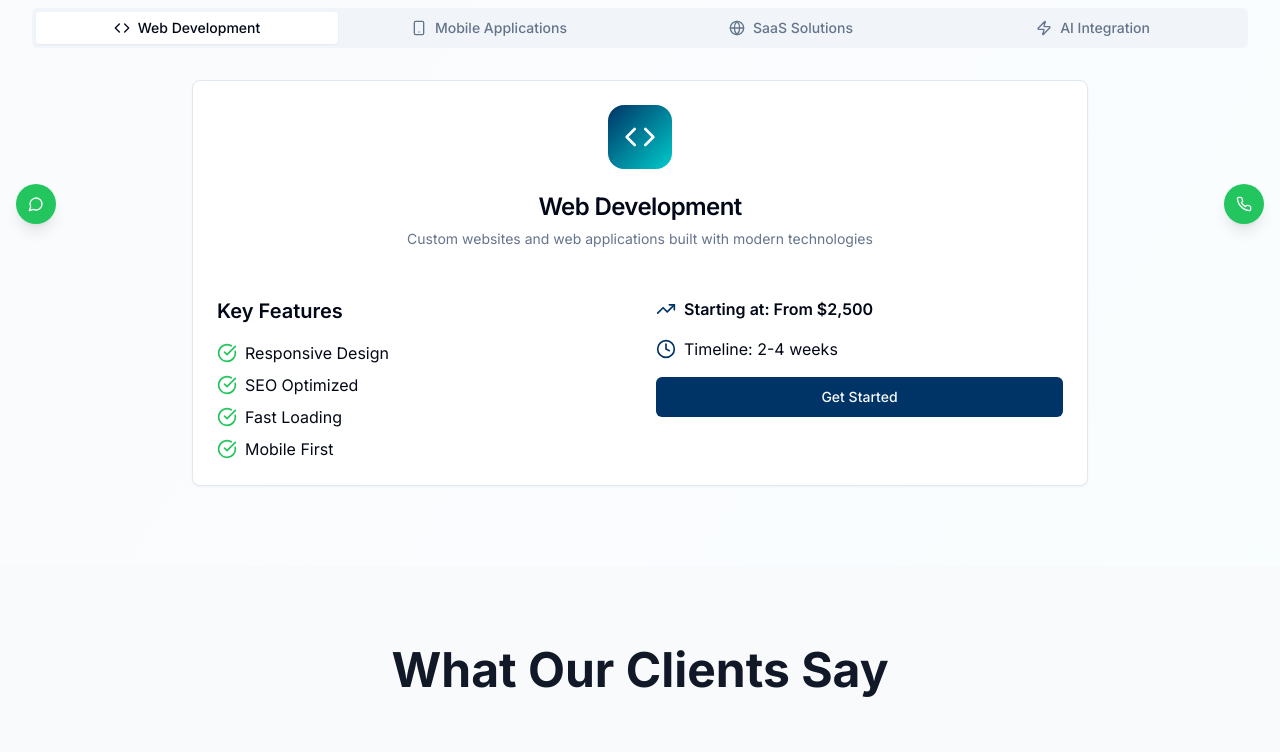
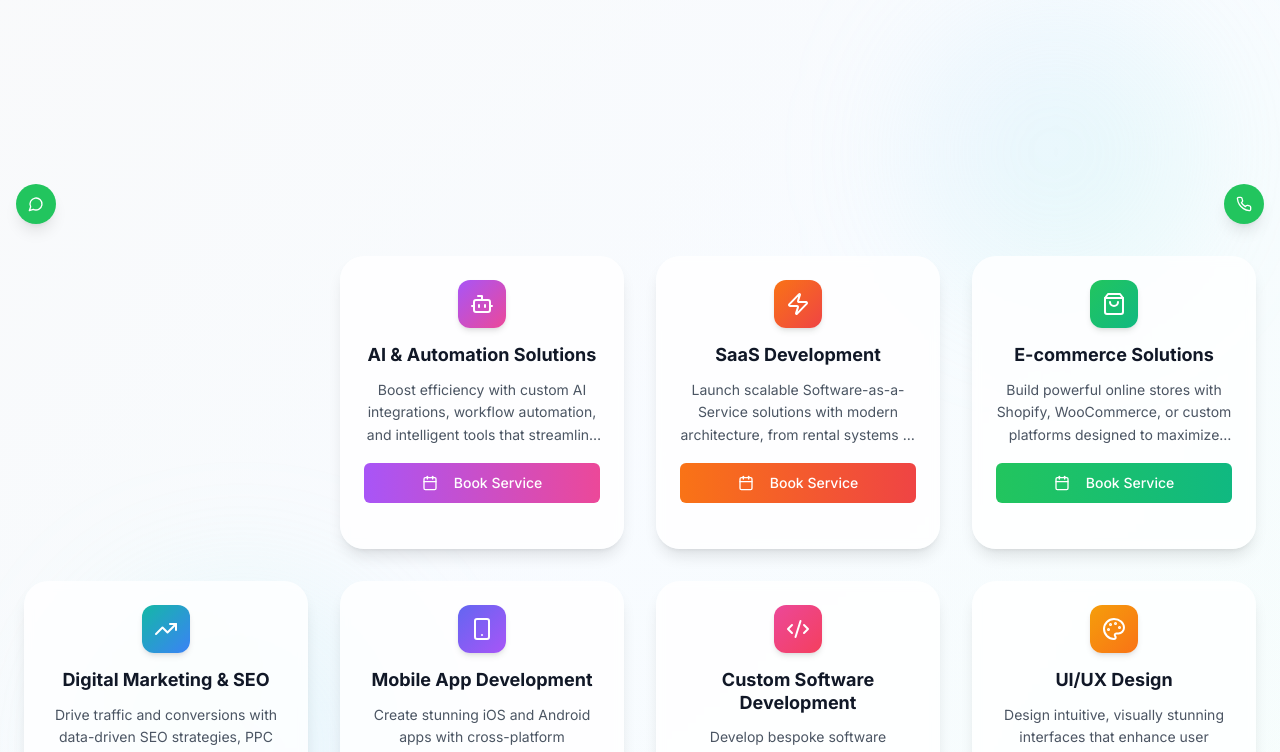
Before and after one commit to trader2544/Telvix, a React (Vite) app: page /services in a window 1280 px wide. Shown: the part 560-1312 px from the top of the page. Built offline with nearby package versions, Linux system fonts and the light colour scheme.

Commit message:
Revert service page design
Reverts the service page to its previous design, without affecting other pages.

```diff
--- a/src/pages/Services.tsx
+++ b/src/pages/Services.tsx
@@ -1,69 +1,68 @@
 
-import { useState, useEffect } from 'react';
-import { Card, CardContent, CardDescription, CardHeader, CardTitle } from '@/components/ui/card';
-import { Badge } from '@/components/ui/badge';
+import { Card, CardContent } from '@/components/ui/card';
 import { Button } from '@/components/ui/button';
-import { Tabs, TabsContent, TabsList, TabsTrigger } from '@/components/ui/tabs';
-import { Code, Smartphone, Globe, Zap, Shield, TrendingUp, Users, Star, Clock, CheckCircle } from 'lucide-react';
+import { useNavigate } from 'react-router-dom';
+import { Globe, Bot, Zap, ShoppingBag, TrendingUp, Smartphone, Code2, Palette, Calendar } from 'lucide-react';
 import Header from '@/components/Header';
 import Footer from '@/components/Footer';
 
 const Services = () => {
-  const [selectedService, setSelectedService] = useState('web-development');
+  const navigate = useNavigate();
 
   const services = [
     {
-      id: 'web-development',
-      title: 'Web Development',
-      icon: Code,
-      description: 'Custom websites and web applications built with modern technologies',
-      features: ['Responsive Design', 'SEO Optimized', 'Fast Loading', 'Mobile First'],
-      price: 'From $2,500',
-      duration: '2-4 weeks'
+      icon: Globe,
+      title: "Web Design & Development",
+      description: "Craft responsive, high-performance websites using modern frameworks like React and WordPress for exceptional user experiences.",
+      gradient: "from-blue-500 to-cyan-500"
     },
     {
-      id: 'mobile-apps',
-      title: 'Mobile Applications',
-      icon: Smartphone,
-      description: 'Native and cross-platform mobile apps for iOS and Android',
-      features: ['Cross Platform', 'Native Performance', 'App Store Ready', 'Push Notifications'],
-      price: 'From $5,000',
-      duration: '4-8 weeks'
+      icon: Bot,
+      title: "AI & Automation Solutions",
+      description: "Boost efficiency with custom AI integrations, workflow automation, and intelligent tools that streamline your business processes.",
+      gradient: "from-purple-500 to-pink-500"
     },
     {
-      id: 'saas-solutions',
-      title: 'SaaS Solutions',
-      icon: Globe,
-      description: 'Scalable software-as-a-service platforms and applications',
-      features: ['Cloud Infrastructure', 'User Management', 'Payment Integration', 'Analytics'],
-      price: 'From $10,000',
-      duration: '8-16 weeks'
+      icon: Zap,
+      title: "SaaS Development",
+      description: "Launch scalable Software-as-a-Service solutions with modern architecture, from rental systems to enterprise platforms.",
+      gradient: "from-orange-500 to-red-500"
     },
     {
-      id: 'ai-integration',
-      title: 'AI Integration',
-      icon: Zap,
-      description: 'Artificial intelligence and machine learning solutions',
-      features: ['Custom AI Models', 'API Integration', 'Data Processing', 'Automation'],
-      price: 'From $7,500',
-      duration: '6-12 weeks'
+      icon: ShoppingBag,
+      title: "E-commerce Solutions",
+      description: "Build powerful online stores with Shopify, WooCommerce, or custom platforms designed to maximize sales and engagement.",
+      gradient: "from-green-500 to-emerald-500"
+    },
+    {
+      icon: TrendingUp,
+      title: "Digital Marketing & SEO",
+      description: "Drive traffic and conversions with data-driven SEO strategies, PPC campaigns, and comprehensive digital marketing.",
+      gradient: "from-teal-500 to-blue-500"
+    },
+    {
+      icon: Smartphone,
+      title: "Mobile App Development",
+      description: "Create stunning iOS and Android apps with cross-platform frameworks like Flutter and React Native for maximum reach.",
+      gradient: "from-indigo-500 to-purple-500"
+    },
+    {
+      icon: Code2,
+      title: "Custom Software Development",
+      description: "Develop bespoke software solutions tailored to your unique business requirements and operational workflows.",
+      gradient: "from-pink-500 to-rose-500"
+    },
+    {
+      icon: Palette,
+      title: "UI/UX Design",
+      description: "Design intuitive, visually stunning interfaces that enhance user satisfaction, engagement, and brand recognition.",
+      gradient: "from-amber-500 to-orange-500"
     }
   ];
 
-  const testimonials = [
-    {
-      name: "Sarah Johnson",
-      company: "TechStart Inc",
-      rating: 5,
-      comment: "Exceptional work on our web platform. The team delivered beyond expectations."
-    },
-    {
-      name: "Michael Chen",
-      company: "Digital Ventures",
-      rating: 5,
-      comment: "Professional, timely, and innovative. Our mobile app exceeded all our goals."
-    }
-  ];
+  const handleBookService = (serviceName: string) => {
+    navigate(`/quote?service=${encodeURIComponent(serviceName)}`);
+  };
 
   return (
     <div className="min-h-screen bg-gradient-to-br from-gray-50 via-blue-50/30 to-teal-50/50">
@@ -87,95 +86,60 @@ const Services = () => {
         </section>
 
         {/* Services Section */}
-        <section className="py-20">
-          <div className="container mx-auto px-4 sm:px-6 lg:px-8">
-            <Tabs value={selectedService} onValueChange={setSelectedService} className="w-full">
-              <TabsList className="grid w-full grid-cols-2 lg:grid-cols-4 mb-8">
-                {services.map((service) => {
-                  const IconComponent = service.icon;
-                  return (
-                    <TabsTrigger key={service.id} value={service.id} className="flex items-center gap-2">
-                      <IconComponent className="w-4 h-4" />
-                      <span className="hidden sm:inline">{service.title}</span>
-                    </TabsTrigger>
-                  );
-                })}
-              </TabsList>
+        <section className="py-20 bg-gradient-to-br from-gray-50 via-blue-50/20 to-teal-50/30 relative overflow-hidden">
+          {/* Background Elements */}
+          <div className="absolute top-20 right-20 w-32 h-32 md:w-72 md:h-72 bg-gradient-to-br from-blue-200/20 to-teal-200/20 rounded-full blur-3xl animate-float"></div>
+          <div className="absolute bottom-20 left-20 w-32 h-32 md:w-80 md:h-80 bg-gradient-to-br from-teal-200/20 to-blue-200/20 rounded-full blur-3xl animate-float" style={{animationDelay: '3s'}}></div>
 
-              {services.map((service) => {
+          <div className="container mx-auto px-3 sm:px-4 lg:px-6 relative z-10">
+            <div className="text-center mb-6 md:mb-12 animate-fade-in">
+              <div className="inline-flex items-center justify-center w-12 h-12 md:w-16 md:h-16 bg-gradient-to-br from-primary to-accent rounded-2xl mb-3 md:mb-4 shadow-lg">
+                <Code2 className="w-6 h-6 md:w-8 md:h-8 text-white" />
+              </div>
+              <h2 className="text-2xl md:text-5xl font-bold text-gray-900 mb-3 md:mb-4">
+                All Digital Services <span className="bg-gradient-to-r from-primary to-accent bg-clip-text text-transparent">Under One Roof</span>
+              </h2>
+              <p className="text-sm md:text-lg text-gray-600 max-w-3xl mx-auto">
+                From concept to launch, we provide comprehensive digital solutions that drive growth and innovation for your business.
+              </p>
+            </div>
+
+            {/* Service Cards Grid */}
+            <div className="grid grid-cols-1 md:grid-cols-2 lg:grid-cols-3 xl:grid-cols-4 gap-6 md:gap-8 mb-12">
+              {services.map((service, index) => {
                 const IconComponent = service.icon;
                 return (
-                  <TabsContent key={service.id} value={service.id}>
-                    <Card className="max-w-4xl mx-auto">
-                      <CardHeader className="text-center">
-                        <div className="flex justify-center mb-4">
-                          <div className="p-4 bg-gradient-to-br from-primary to-accent rounded-2xl">
-                            <IconComponent className="w-8 h-8 text-white" />
-                          </div>
+                  <Card
+                    key={index}
+                    className="group relative bg-white/80 backdrop-blur-sm border-0 shadow-lg hover:shadow-xl transition-all duration-300 transform hover:-translate-y-3 rounded-3xl overflow-hidden animate-slide-up"
+                    style={{ animationDelay: `${index * 0.1}s` }}
+                  >
+                    {/* Gradient Border Effect */}
+                    <div className={`absolute inset-0 bg-gradient-to-br ${service.gradient} opacity-0 group-hover:opacity-10 transition-opacity duration-500 rounded-3xl`}></div>
+
+                    <CardContent className="relative p-6">
+                      <div className="mb-4 group-hover:scale-110 transition-transform duration-300 flex justify-center">
+                        <div className={`w-12 h-12 bg-gradient-to-br ${service.gradient} rounded-xl flex items-center justify-center shadow-md`}>
+                          <IconComponent className="w-6 h-6 text-white" />
                         </div>
-                        <CardTitle className="text-3xl">{service.title}</CardTitle>
-                        <CardDescription className="text-lg">{service.description}</CardDescription>
-                      </CardHeader>
-                      <CardContent>
-                        <div className="grid md:grid-cols-2 gap-8">
-                          <div>
-                            <h4 className="text-xl font-semibold mb-4">Key Features</h4>
-                            <ul className="space-y-2">
-                              {service.features.map((feature, index) => (
-                                <li key={index} className="flex items-center gap-2">
-                                  <CheckCircle className="w-5 h-5 text-green-500" />
-                                  {feature}
-                                </li>
-                              ))}
-                            </ul>
-                          </div>
-                          <div className="space-y-4">
-                            <div className="flex items-center gap-2">
-                              <TrendingUp className="w-5 h-5 text-primary" />
-                              <span className="font-semibold">Starting at: {service.price}</span>
-                            </div>
-                            <div className="flex items-center gap-2">
-                              <Clock className="w-5 h-5 text-primary" />
-                              <span>Timeline: {service.duration}</span>
-                            </div>
-                            <Button className="w-full mt-4">Get Started</Button>
-                          </div>
-                        </div>
-                      </CardContent>
-                    </Card>
-                  </TabsContent>
+                      </div>
+                      <h3 className="text-lg font-bold text-gray-900 mb-3 group-hover:text-primary transition-colors text-center leading-tight">
+                        {service.title}
+                      </h3>
+                      <p className="text-sm text-gray-600 leading-relaxed text-center line-clamp-3 mb-4">
+                        {service.description}
+                      </p>
+                      <Button
+                        onClick={() => handleBookService(service.title)}
+                        className={`w-full bg-gradient-to-r ${service.gradient} hover:opacity-90 text-white`}
+                      >
+                        <Calendar className="w-4 h-4 mr-2" />
+                        Book Service
+                      </Button>
+                    </CardContent>
+                  </Card>
                 );
               })}
-            </Tabs>
-          </div>
-        </section>
-
-        {/* Testimonials Section */}
-        <section className="py-20 bg-gray-50">
-          <div className="container mx-auto px-4 sm:px-6 lg:px-8">
-            <div className="text-center mb-16">
-              <h2 className="text-3xl md:text-5xl font-bold text-gray-900 mb-6">
-                What Our Clients Say
-              </h2>
-            </div>
-
-            <div className="grid md:grid-cols-2 gap-8 max-w-4xl mx-auto">
-              {testimonials.map((testimonial, index) => (
-                <Card key={index} className="bg-white">
-                  <CardContent className="p-6">
-                    <div className="flex items-center mb-4">
-                      {Array.from({ length: testimonial.rating }).map((_, i) => (
-                        <Star key={i} className="w-5 h-5 text-yellow-400 fill-current" />
-                      ))}
-                    </div>
-                    <p className="text-gray-600 mb-4">"{testimonial.comment}"</p>
-                    <div>
-                      <p className="font-semibold">{testimonial.name}</p>
-                      <p className="text-gray-500">{testimonial.company}</p>
-                    </div>
-                  </CardContent>
-                </Card>
-              ))}
             </div>
           </div>
         </section>
```
